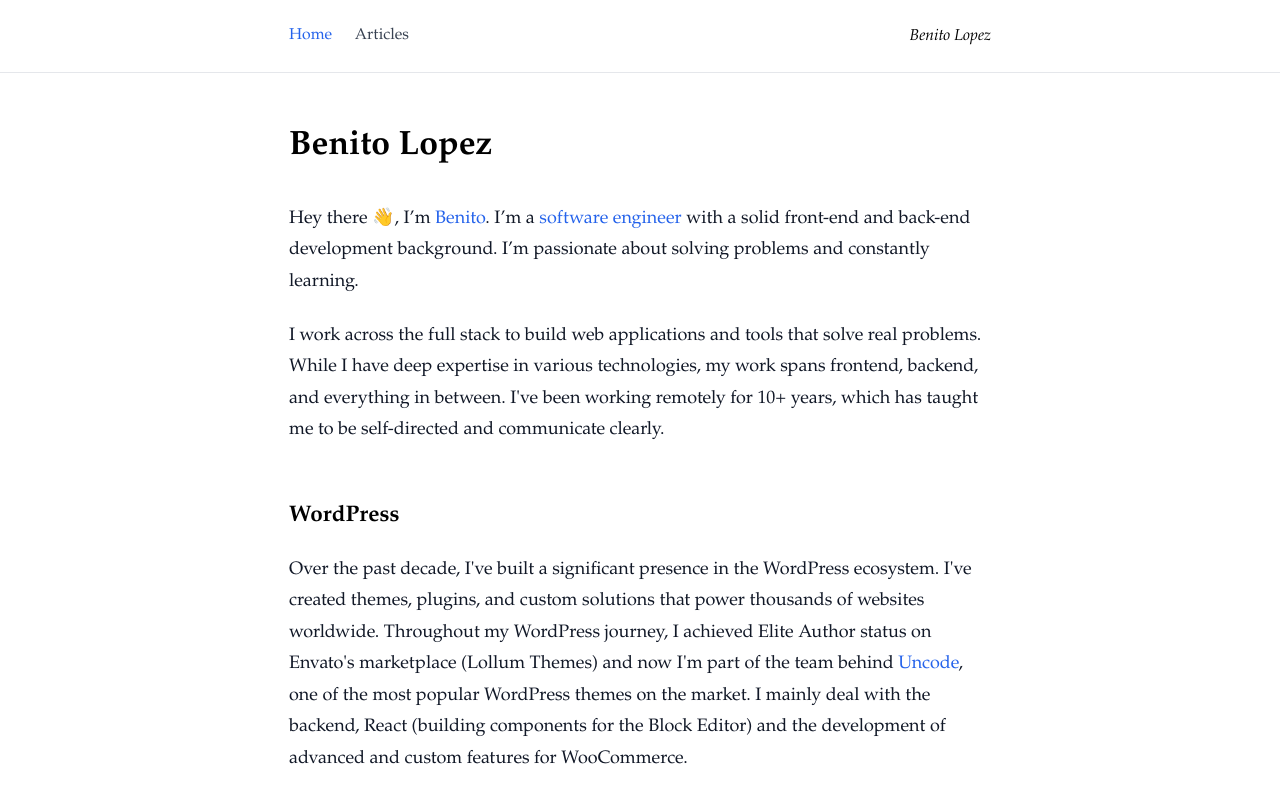
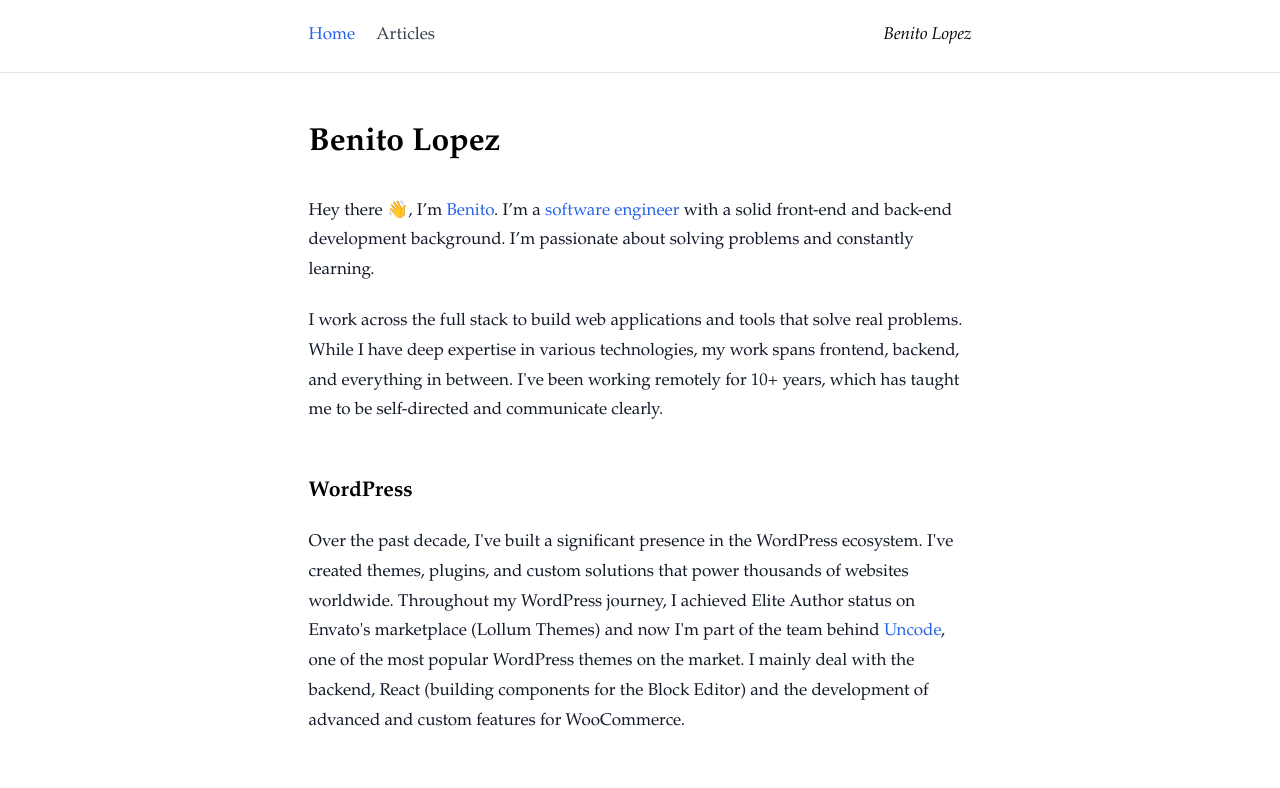
Before and after one commit to benitolopez/lopezb.com, a Next.js app: page / in a window 1280 px wide. Shown: the top 788 px of the page. Built offline with nearby package versions, Linux system fonts and the light colour scheme.

Commit message:
Increase font size

```diff
--- a/app/globals.css
+++ b/app/globals.css
@@ -3,8 +3,7 @@
 @tailwind utilities;
 
 html {
-  -webkit-font-smoothing: antialiased;
-  font-size: 18px;
+  font-size: 17px;
   font-family: Palatino, "Palatino Linotype", "Book Antiqua", Georgia, serif;
 }
 
--- a/components/nav/navigation-link.tsx
+++ b/components/nav/navigation-link.tsx
@@ -20,7 +20,7 @@ export default function NavigationLink(props: NavigationLinkProps) {
     <Link
       key={props.id}
       href={props.href}
-      className={`mr-5 flex items-center space-x-3 rounded-md py-1.5 text-sm  ${
+      className={`mr-5 flex items-center space-x-3 rounded-md py-1.5 ${
         isActive ? "text-blue-600" : "text-gray-700 hover:text-black"
       }`}
     >
--- a/components/nav/navigation.tsx
+++ b/components/nav/navigation.tsx
@@ -10,7 +10,7 @@ export default function Navigation() {
           href="/"
           className="order-2 border-b block pt-2 pb-4 mb-4 sm:p-0 sm:m-0 sm:border-0"
         >
-          <span className="text-sm italic text-black">Benito Lopez</span>
+          <span className="italic text-black">Benito Lopez</span>
         </Link>
 
         <ul className="flex order-1 flex-wrap">
```
